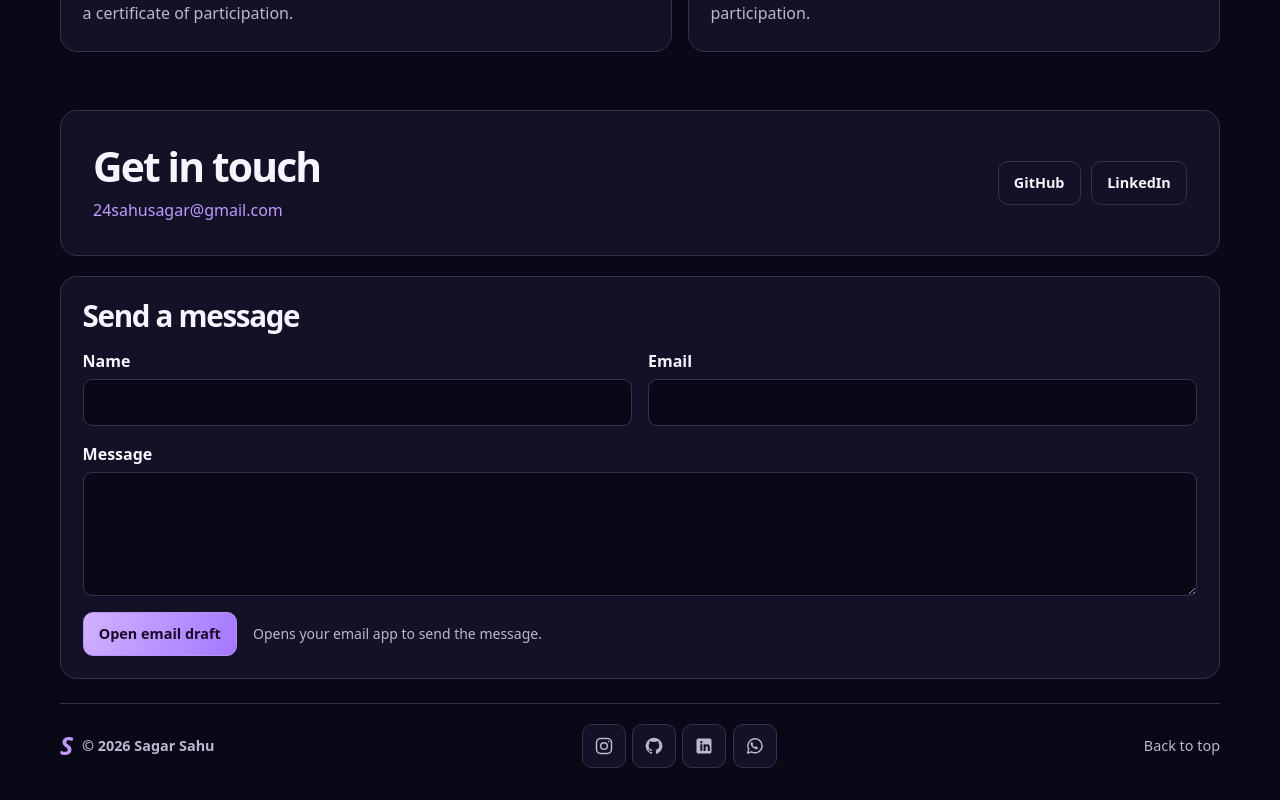
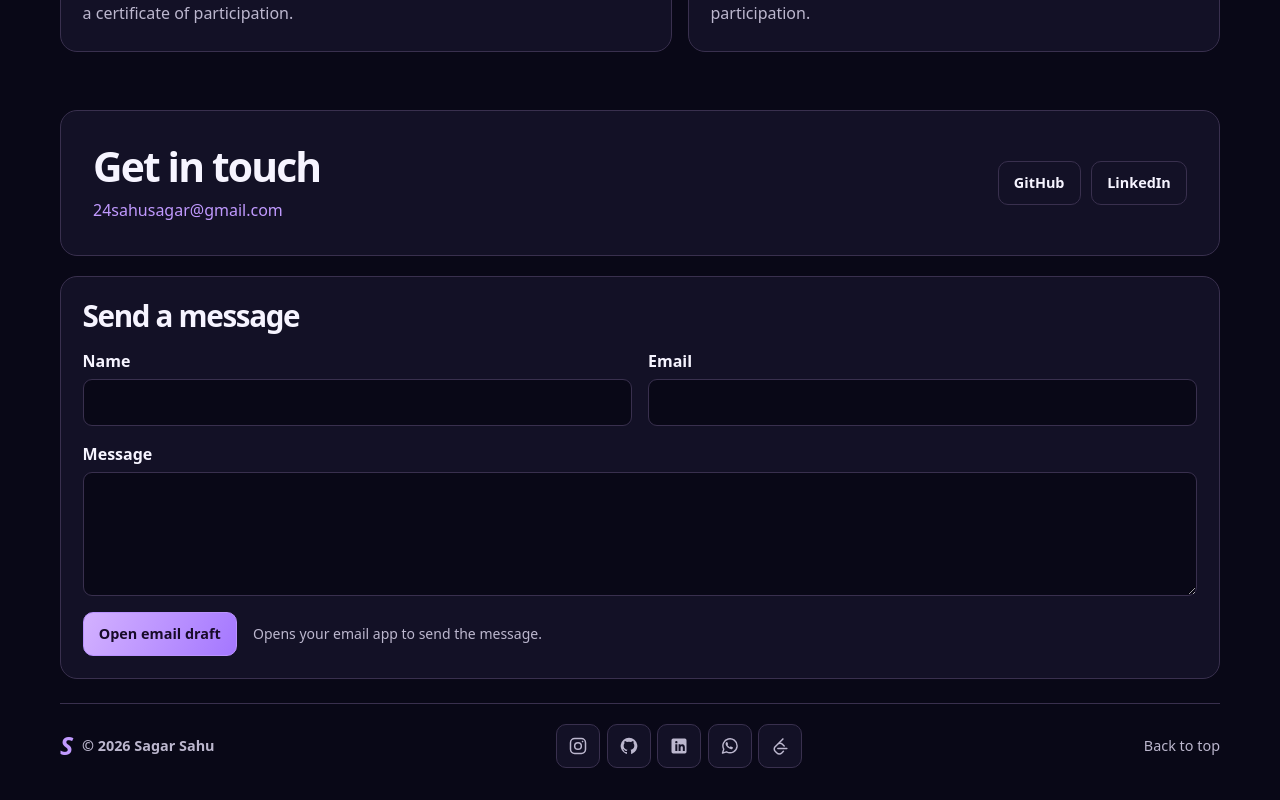
Before and after one commit to Sagar-rolex/sagar-sahu-portfolio, a React (Vite) app: page / in a window 1280 px wide. Shown: the part 2810-3610 px from the top of the page. Built offline with nearby package versions, Linux system fonts and the light colour scheme.

Commit message:
Add LeetCode profile to footer

```diff
--- a/src/Sections.jsx
+++ b/src/Sections.jsx
@@ -242,6 +242,11 @@ export function Footer() {
             <path fill="currentColor" stroke="none" d="M8.1 7.2c.3-.1.6 0 .7.3l.9 2c.1.2.1.4-.1.6l-.6.7a6.5 6.5 0 0 0 2.9 2.7l.7-.9c.2-.2.4-.2.6-.1l2 .9c.3.1.4.3.3.6-.2 1.2-1 1.9-2.1 1.8-2.9-.3-6.7-3.7-6.7-6.5 0-1 .5-1.8 1.4-2.1Z"/>
           </svg>
         </a></li>
+        <li><a href="https://leetcode.com/u/Sagar_Sahu_/" aria-label="LeetCode profile" title="LeetCode">
+          <svg viewBox="0 0 24 24" aria-hidden="true" fill="none" stroke="currentColor" strokeWidth="1.8" strokeLinecap="round" strokeLinejoin="round">
+            <path d="M15.5 3.5 6.2 12.8a3.8 3.8 0 0 0 0 5.4l2.1 2.1a4.1 4.1 0 0 0 5.8 0l2-2M9.1 9.9a4.1 4.1 0 0 1 5.8 0l2.1 2.1m-7.6 3h10.8" />
+          </svg>
+        </a></li>
       </ul>
       <a href="#home">Back to top</a>
       </div>
```
